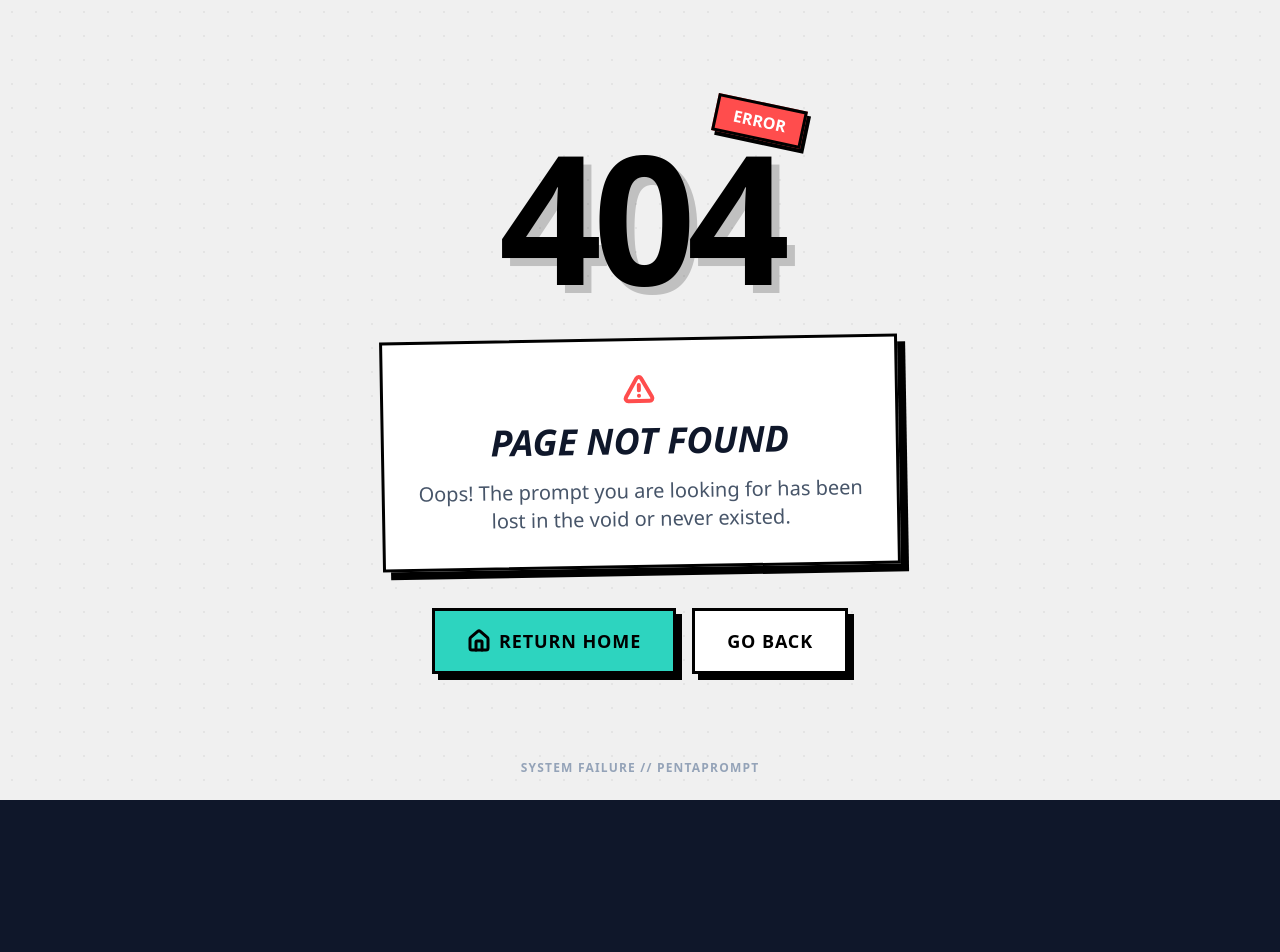
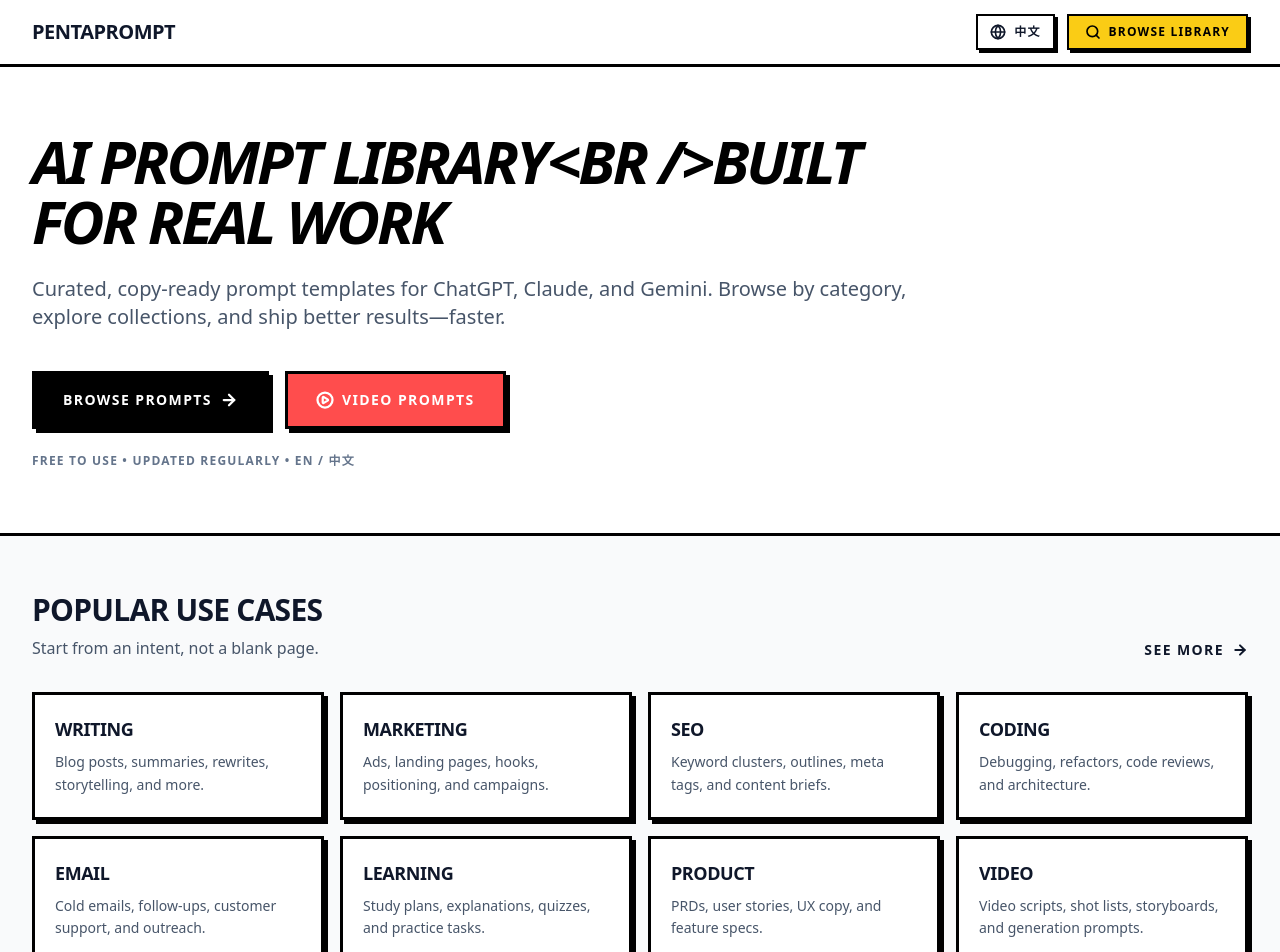
Before and after one commit to Sniper1211/PromptMaster, a React (Vite) app: page /discover in a window 1280 px wide. Before the commit this address had no page. Shown: the top 952 px of the page. Before the commit the page ends 800 px from the top, so only its background shows below. Built offline with nearby package versions, Linux system fonts and the light colour scheme.

Commit message:
feat(home): make prompt grid the default homepage

```diff
--- a/src/App.tsx
+++ b/src/App.tsx
@@ -15,8 +15,9 @@ const App: React.FC = () => {
     <HelmetProvider>
       <BrowserRouter>
         <Routes>
-          <Route path="/" element={<LandingPage />} />
+          <Route path="/" element={<HomePage />} />
           <Route path="/prompts" element={<HomePage />} />
+          <Route path="/discover" element={<LandingPage />} />
           <Route path="/collections/:slug" element={<CollectionPage />} />
           <Route path="/prompt/:id" element={<PromptDetailPage />} />
           <Route path="/privacy" element={<PrivacyPolicy />} />
--- a/src/pages/HomePage.tsx
+++ b/src/pages/HomePage.tsx
@@ -10,10 +10,11 @@ import AddPromptModal from '../components/admin/AddPromptModal';
 import ComingSoonModal from '../components/common/ComingSoonModal';
 import { usePrompts } from '../hooks/usePrompts';
 import SEOHead from '../components/seo/SEOHead';
-import { useSearchParams } from 'react-router-dom';
+import { useLocation, useSearchParams } from 'react-router-dom';
 
 const HomePage: React.FC = () => {
     const { t, i18n } = useTranslation();
+    const location = useLocation();
     const [searchParams, setSearchParams] = useSearchParams();
     const initialVideoOnly = searchParams.get('type') === 'video';
     const initialSearch = searchParams.get('search') || '';
@@ -222,10 +223,13 @@ const HomePage: React.FC = () => {
         "url": "https://pentaprompt.com",
         "potentialAction": {
             "@type": "SearchAction",
-            "target": "https://pentaprompt.com/prompts?search={search_term_string}",
+            "target": "https://pentaprompt.com/?search={search_term_string}",
             "query-input": "required name=search_term_string"
         }
     };
+
+    const isCanonicalHome = location.pathname === '/';
+    const canonicalUrl = isCanonicalHome ? 'https://pentaprompt.com' : 'https://pentaprompt.com/prompts';
 
     return (
         <>
@@ -233,8 +237,9 @@ const HomePage: React.FC = () => {
                 title={t('seo.library.title')}
                 description={t('seo.library.description')}
                 keywords={t('seo.library.keywords')}
-                url="https://pentaprompt.com/prompts"
+                url={canonicalUrl}
                 type="website"
+                noindex={!isCanonicalHome}
                 structuredData={websiteSchema}
             />
             <div className="flex h-screen bg-gray-50 text-slate-900 overflow-hidden font-sans">
--- a/src/pages/LandingPage.tsx
+++ b/src/pages/LandingPage.tsx
@@ -22,7 +22,7 @@ const LandingPage: React.FC = () => {
             searchParams.has('category') || searchParams.has('type') || searchParams.has('search');
         if (!hasLegacyFilters) return;
         const params = new URLSearchParams(searchParams);
-        navigate(`/prompts?${params.toString()}`, { replace: true });
+        navigate(`/?${params.toString()}`, { replace: true });
     }, [navigate, searchParams]);
 
     const scenarios = useMemo(
@@ -31,9 +31,9 @@ const LandingPage: React.FC = () => {
             { key: 'marketing', href: '/collections/marketing-prompts' },
             { key: 'seo', href: '/collections/seo-prompts' },
             { key: 'coding', href: '/collections/coding-prompts' },
-            { key: 'email', href: '/prompts?search=email' },
-            { key: 'learning', href: '/prompts?category=LEARNING' },
-            { key: 'product', href: '/prompts?search=product' },
+            { key: 'email', href: '/?search=email' },
+            { key: 'learning', href: '/?category=LEARNING' },
+            { key: 'product', href: '/?search=product' },
             { key: 'video', href: '/collections/video-prompts' }
         ],
         []
@@ -107,7 +107,7 @@ const LandingPage: React.FC = () => {
                 title={t('seo.home.title')}
                 description={t('seo.home.description')}
                 keywords={t('seo.home.keywords')}
-                url="https://pentaprompt.com"
+                url="https://pentaprompt.com/discover"
                 type="website"
                 structuredData={[websiteSchema, faqSchema]}
             />
@@ -131,7 +131,7 @@ const LandingPage: React.FC = () => {
                                 </span>
                             </button>
                             <Link
-                                to="/prompts"
+                                to="/"
                                 className="hidden sm:flex items-center gap-2 bg-[#FACC15] text-black px-4 py-2 border-[2.5px] border-black font-black uppercase tracking-widest text-xs shadow-[3px_3px_0px_0px_rgba(0,0,0,1)] hover:shadow-none hover:translate-x-[2px] hover:translate-y-[2px] transition-all"
                             >
                                 <Search size={16} strokeWidth={2.5} />
@@ -154,14 +154,14 @@ const LandingPage: React.FC = () => {
 
                                 <div className="mt-10 flex flex-col sm:flex-row gap-4">
                                     <Link
-                                        to="/prompts"
+                                        to="/"
                                         className="inline-flex items-center justify-center gap-2 bg-black text-white px-7 py-4 border-[3px] border-black font-black uppercase tracking-widest text-sm shadow-[4px_4px_0px_0px_rgba(0,0,0,1)] hover:shadow-none hover:translate-x-[2px] hover:translate-y-[2px] transition-all"
                                     >
                                         {t('landing.hero.ctaPrimary')}
                                         <ArrowRight size={18} strokeWidth={3} />
                                     </Link>
                                     <Link
-                                        to="/prompts?type=video"
+                                        to="/?type=video"
                                         className="inline-flex items-center justify-center gap-2 bg-[#FF4D4D] text-white px-7 py-4 border-[3px] border-black font-black uppercase tracking-widest text-sm shadow-[4px_4px_0px_0px_rgba(0,0,0,1)] hover:shadow-none hover:translate-x-[2px] hover:translate-y-[2px] transition-all"
                                     >
                                         <PlayCircle size={18} strokeWidth={3} />
@@ -187,7 +187,7 @@ const LandingPage: React.FC = () => {
                                 </p>
                             </div>
                             <Link
-                                to="/prompts"
+                                to="/"
                                 className="hidden md:inline-flex items-center gap-2 text-sm font-black uppercase tracking-widest hover:underline decoration-4 underline-offset-4"
                             >
                                 {t('landing.scenarios.more')}
@@ -226,7 +226,7 @@ const LandingPage: React.FC = () => {
                                 {featuredCategories.map(key => (
                                     <Link
                                         key={key}
-                                        to={key === 'VIDEO' ? '/prompts?type=video' : `/prompts?category=${key}`}
+                                        to={key === 'VIDEO' ? '/?type=video' : `/?category=${key}`}
                                         className="group border-[3px] border-black bg-gray-50 p-5 shadow-[4px_4px_0px_0px_rgba(0,0,0,1)] hover:bg-white hover:shadow-none hover:translate-x-[2px] hover:translate-y-[2px] transition-all"
                                     >
                                         <div className="flex items-center justify-between gap-4">
@@ -303,14 +303,14 @@ const LandingPage: React.FC = () => {
 
                             <div className="mt-10 flex flex-col sm:flex-row gap-4">
                                 <Link
-                                    to="/prompts"
+                                    to="/"
                                     className="inline-flex items-center justify-center gap-2 bg-[#FACC15] text-black px-7 py-4 border-[3px] border-black font-black uppercase tracking-widest text-sm shadow-[4px_4px_0px_0px_rgba(0,0,0,1)] hover:shadow-none hover:translate-x-[2px] hover:translate-y-[2px] transition-all"
                                 >
                                     {t('landing.faq.ctaBrowse')}
                                     <ArrowRight size={18} strokeWidth={3} />
                                 </Link>
                                 <Link
-                                    to="/prompts?category=SEO"
+                                    to="/?category=SEO"
                                     className="inline-flex items-center justify-center gap-2 bg-white text-black px-7 py-4 border-[3px] border-black font-black uppercase tracking-widest text-sm shadow-[4px_4px_0px_0px_rgba(0,0,0,1)] hover:shadow-none hover:translate-x-[2px] hover:translate-y-[2px] transition-all"
                                 >
                                     {t('landing.faq.ctaSeo')}
```
Also changed, not shown: vercel.json.
